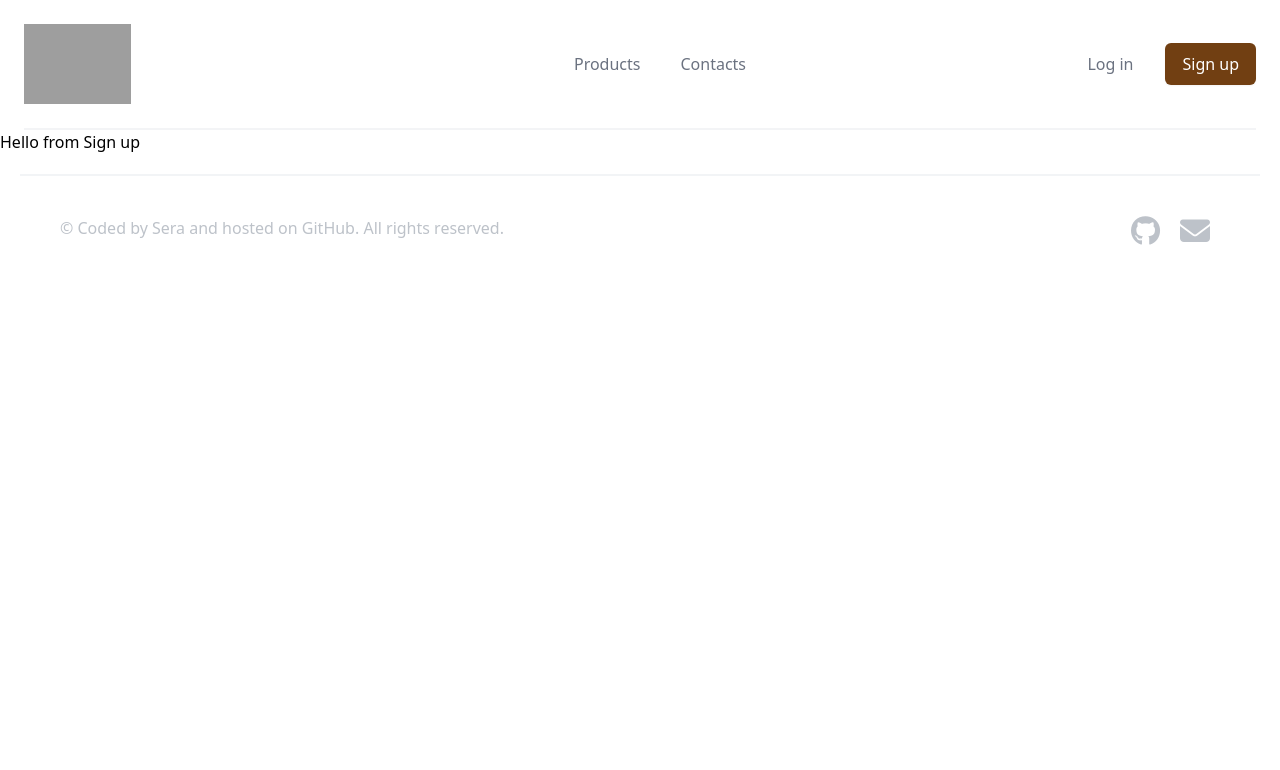
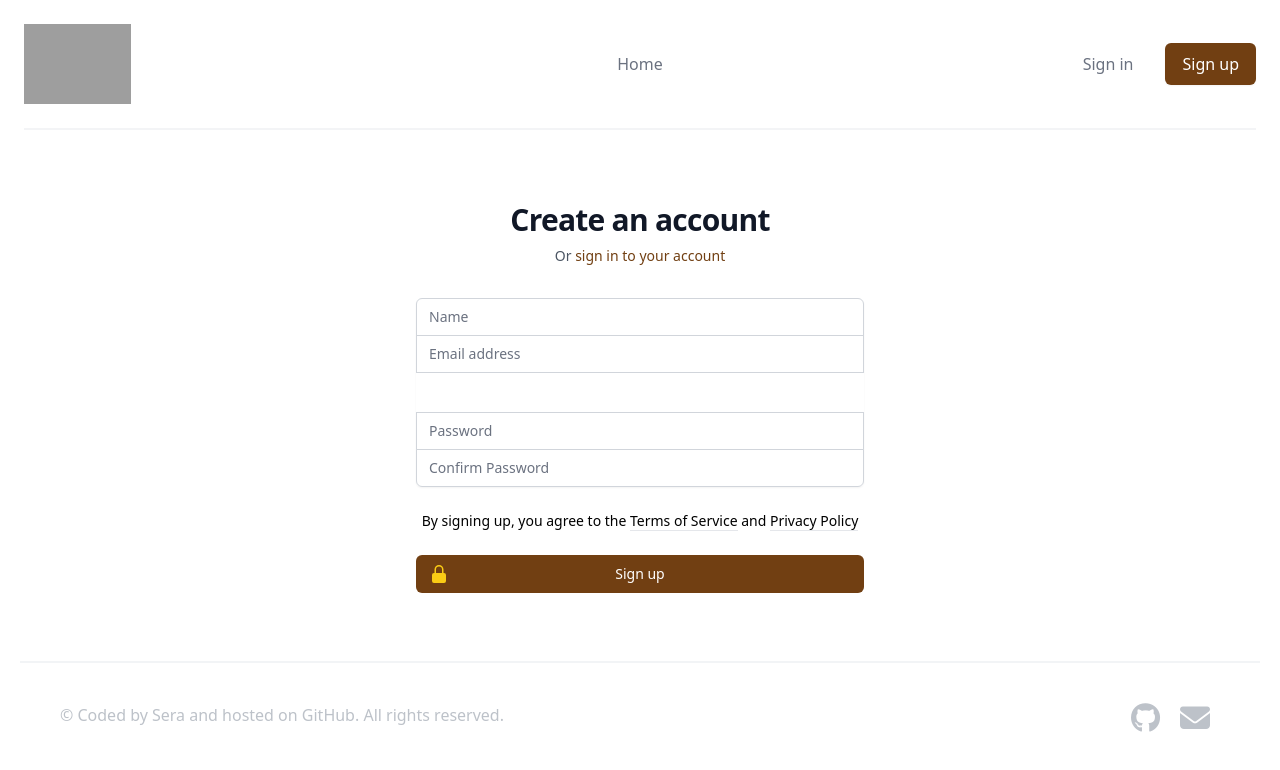
Before and after one commit to Sera-iso/coffee-to-go, a React (Create React App) app: page /signup in a window 1280 px wide. Shown: the top 770 px of the page. Built offline with nearby package versions, Linux system fonts and the light colour scheme; grey boxes are pictures that could not be loaded; a web font is replaced by a local one.

Commit message:
Connect Sign in and Sign up flows to each other

```diff
--- a/src/Header.js
+++ b/src/Header.js
@@ -8,7 +8,7 @@ import { Link, useLocation } from 'react-router-dom'
 
 export default function Header() {
   const location = useLocation()
-  const isRegistrationScreen =  location.pathname === "/login"
+  const isRegistrationScreen =  location.pathname === "/login" || location.pathname === "/signup"
 
   return (
     <Popover className="relative bg-white">
@@ -44,14 +44,14 @@ export default function Header() {
           </Popover.Group>
           <div className="hidden items-center justify-end md:flex md:flex-1 lg:w-0">
             <Link to="/login" href="#" className="whitespace-nowrap text-base font-medium text-gray-500 hover:text-gray-900">
-              Log in
+              Sign in
             </Link>
-            <a
-              href="#"
+            <Link
+              to="/signup"
               className="ml-8 inline-flex items-center justify-center whitespace-nowrap rounded-md border border-transparent bg-yellow-900 px-4 py-2 text-base font-medium text-white shadow-sm hover:bg-yellow-800"
             >
               Sign up
-            </a>
+            </Link>
           </div>
         </div>
       </div>
@@ -99,17 +99,16 @@ export default function Header() {
                 </a>
               </div>
               <div>
-                <a
-                  href="#"
+                <Link to="/signup"
                   className="flex w-full items-center justify-center rounded-md border border-transparent bg-yellow-900 px-4 py-2 text-base font-medium text-white shadow-sm hover:bg-yellow-800"
                 >
                   Sign up
-                </a>
+                </Link>
                 <p className="mt-6 text-center text-base font-medium text-gray-500">
                   Existing customer?{' '}
-                  <a href="#" className="text-yellow-900 hover:text-yellow-800">
-                    Log in
-                  </a>
+                  <Link to="/login" className="text-yellow-900 hover:text-yellow-800">
+                    Sign in
+                  </Link>
                 </p>
               </div>
             </div>
--- a/src/Hero.js
+++ b/src/Hero.js
@@ -31,7 +31,7 @@ export default function Hero() {
                   </a>
                 </div>
                 <div className="mt-3 sm:mt-0 sm:ml-3">
-                  <Link to="/login"
+                  <Link to="/signup"
                     className="flex w-full items-center justify-center rounded-md border border-transparent bg-yellow-400 px-8 py-3 text-base font-medium text-yellow-900 hover:bg-yellow-300 md:py-4 md:px-10 md:text-lg"
                   >
                     Get subscription
--- a/src/Sign-up.js
+++ b/src/Sign-up.js
@@ -1,5 +1,102 @@
+import { Link } from 'react-router-dom'
+import { LockClosedIcon } from '@heroicons/react/20/solid'
 export default function SignUp() {
     return(
-        <div>Hello from Sign up</div>
+      <div className="flex min-h-full items-center justify-center py-12 px-4 sm:px-6 lg:px-8">
+        <div className="w-full max-w-md space-y-8">
+          <div>
+            <h2 className="mt-6 text-center text-3xl font-bold tracking-tight text-gray-900">
+              Create an account
+            </h2>
+            <p className="mt-2 text-center text-sm text-gray-600">
+              Or{' '}
+              <Link to="/login" className="font-medium text-yellow-900 hover:text-yellow-700">
+                sign in to your account
+              </Link>
+            </p>
+          </div>
+          <form className="mt-8 space-y-6" action="#" method="POST">
+            <input type="hidden" name="remember" defaultValue="true" />
+            <div className="-space-y-px rounded-md shadow-sm">
+                <div>
+                <label htmlFor="Name" className="sr-only">
+                  Name
+                </label>
+                <input
+                  name="name"
+                  type="text"
+                  required
+                  className="relative block w-full appearance-none rounded-none rounded-t-md border border-gray-300 px-3 py-2 text-gray-900 placeholder-gray-500 focus:z-10 focus:border-yellow-900 focus:outline-none focus:ring-yellow-900 sm:text-sm"
+                  placeholder="Name"
+                />
+              </div>
+              <div>
+                <label htmlFor="email-address" className="sr-only">
+                  Email address
+                </label>
+                <input
+                  id="email-address"
+                  name="email"
+                  type="email"
+                  autoComplete="email"
+                  required
+                  className="relative block w-full appearance-none rounded-none border border-gray-300 px-3 py-2 text-gray-900 placeholder-gray-500 focus:z-10 focus:border-yellow-900 focus:outline-none focus:ring-yellow-900 sm:text-sm"
+                  placeholder="Email address"
+                />
+              </div>
+              <div>
+                <label htmlFor="password" className="sr-only">
+                  Password
+                </label>
+                <input
+                  id="password"
+                  name="password"
+                  type="password"
+                  autoComplete="current-password"
+                  required
+                  className="relative block w-full appearance-none rounded-none border border-gray-300 px-3 py-2 mt-10 text-gray-900 placeholder-gray-500 focus:z-10 focus:border-yellow-900 focus:outline-none focus:ring-yellow-900 sm:text-sm"
+                  placeholder="Password"
+                />
+              </div>
+              <div>
+                <label htmlFor="password" className="sr-only">
+                  Confirm Password
+                </label>
+                <input
+                  id="password"
+                  name="password"
+                  type="password"
+                  autoComplete="current-password"
+                  required
+                  className="relative block w-full appearance-none rounded-none rounded-b-md border border-gray-300 px-3 py-2 text-gray-900 placeholder-gray-500 focus:z-10 focus:border-yellow-900 focus:outline-none focus:ring-yellow-900 sm:text-sm"
+                  placeholder="Confirm Password"
+                />
+              </div>
+            </div>
+
+            <div class="text-center text-sm text-grey-dark mt-4">
+                By signing up, you agree to the{' '}
+                <a className="no-underline border-b border-grey-dark text-grey-dark" href="#">
+                    Terms of Service
+                </a> and{' '}
+                <a className="no-underline border-b border-grey-dark text-grey-dark" href="#">
+                    Privacy Policy
+                </a>
+            </div>
+
+            <div>
+              <button
+                type="submit"
+                className="group relative flex w-full justify-center rounded-md border border-transparent bg-yellow-900 py-2 px-4 text-sm font-medium text-white hover:bg-yellow-700 focus:outline-none focus:ring-2 focus:ring-yellow-900 focus:ring-offset-2"
+              >
+                <span className="absolute inset-y-0 left-0 flex items-center pl-3">
+                  <LockClosedIcon className="h-5 w-5 text-yellow-400 group-hover:text-yellow-400" aria-hidden="true" />
+                </span>
+                Sign up
+              </button>
+            </div>
+          </form>
+        </div>
+      </div>
     )
 }
```
Also changed, not shown: src/Log-in.js (+9 -23 lines).
